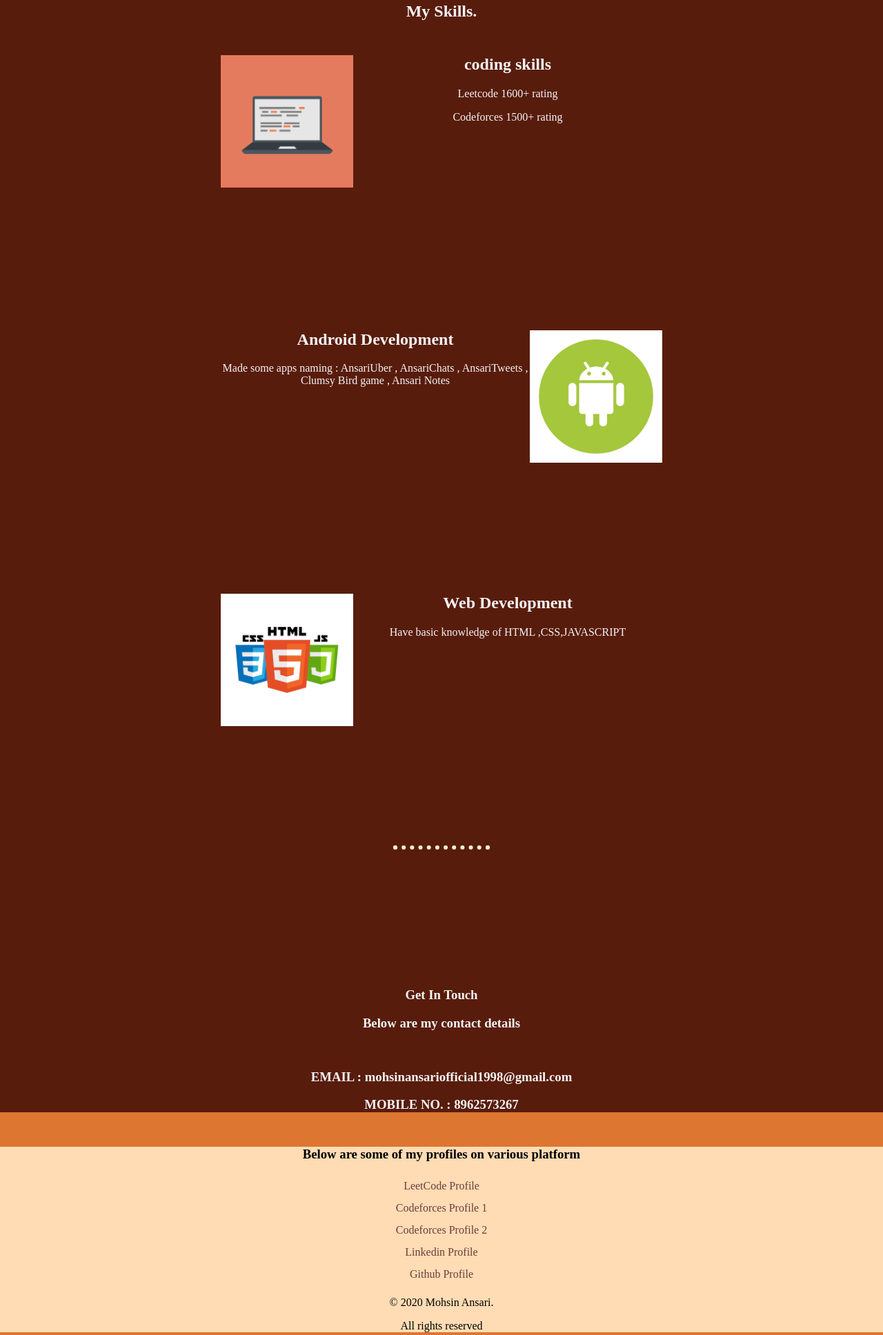
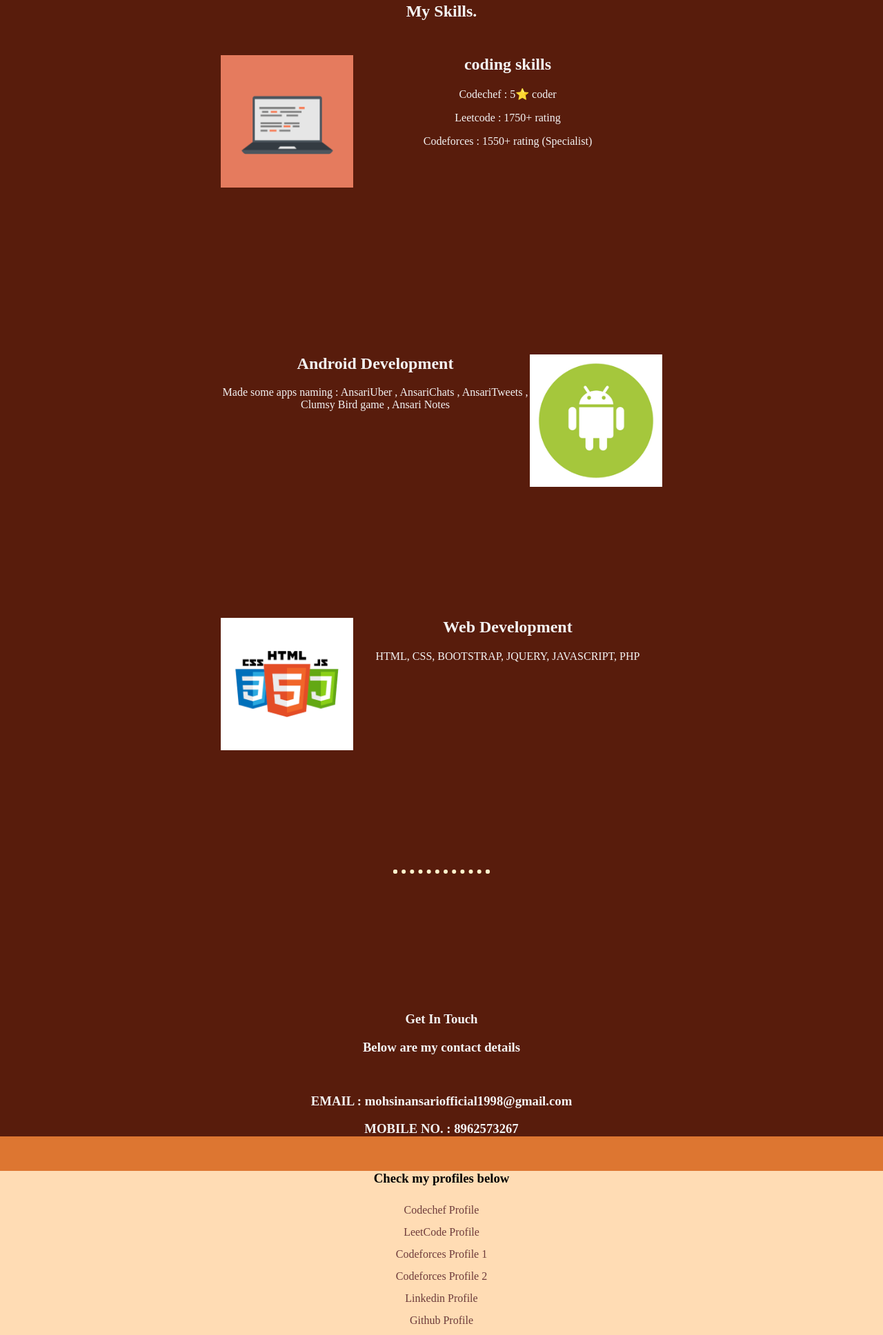
Before and after one commit to mohsinansari12/myIntroSite, a plain HTML site: page index.html in a window 1280 px wide. Shown: the part 1253-3189 px from the top of the page at 69% size. Drawn offline with Linux system fonts and the light colour scheme.

Commit message:
Update index.html

```diff
--- a/index.html
+++ b/index.html
@@ -31,8 +31,9 @@
       <div class="skill-row">
         <img class="skill-img" src="images/computer.png" alt="">
         <h2 font-size="50px">coding skills</h2>
-        <p>Leetcode 1600+ rating </p>
-        <p>Codeforces 1500+ rating</p>
+        <p>Codechef : 5⭐ coder</p>
+        <p>Leetcode : 1750+ rating </p>
+        <p>Codeforces : 1550+ rating (Specialist)</p>
       </div>
       <div class="android-row">
         <img class="android-img" src="images/android.png" alt="">
@@ -42,7 +43,7 @@
       <div class="web-row">
         <img class="web-img" src="images/htmlcssjs.png" alt="">
         <h2 font-size="50px">Web Development</h2>
-        <p>Have basic knowledge of HTML ,CSS,JAVASCRIPT</p>
+        <p>HTML, CSS, BOOTSTRAP, JQUERY, JAVASCRIPT, PHP</p>
       </div>
     </div>
     <hr>
@@ -57,7 +58,9 @@
 
 
   <div class="bottom-container">
-    <h3>Below are some of my profiles on various platform</h3>
+    <h3>Check my profiles below</h3>
+    <a class="footer-link" href="https://www.codechef.com/users/lawliet_l_12">Codechef Profile</a>
+    <br>
     <a class="footer-link" href="https://www.leetcode.com/leetcode_bantu_mohsin">LeetCode Profile</a>
     <br>
     <a class="footer-link" href="https://codeforces.com/profile/Mohsin_Bantu_cf">Codeforces Profile 1</a>
```
